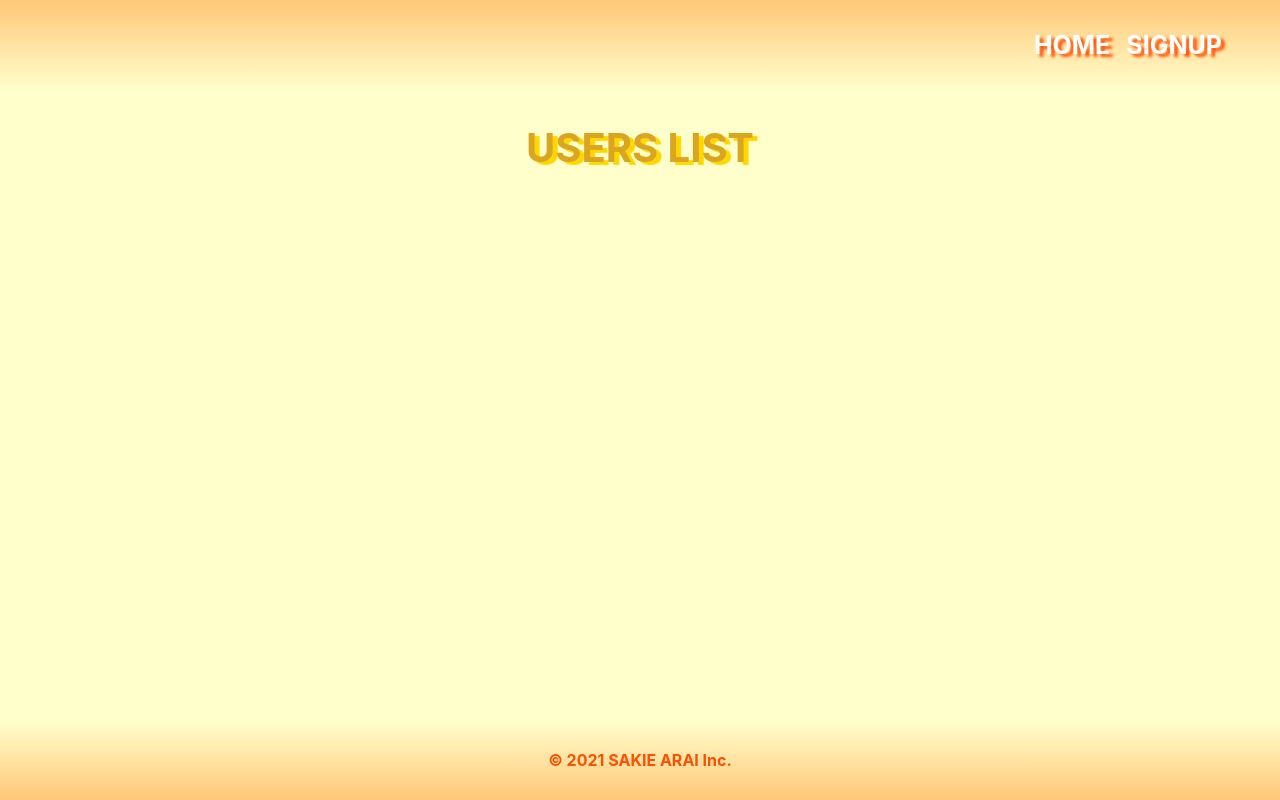
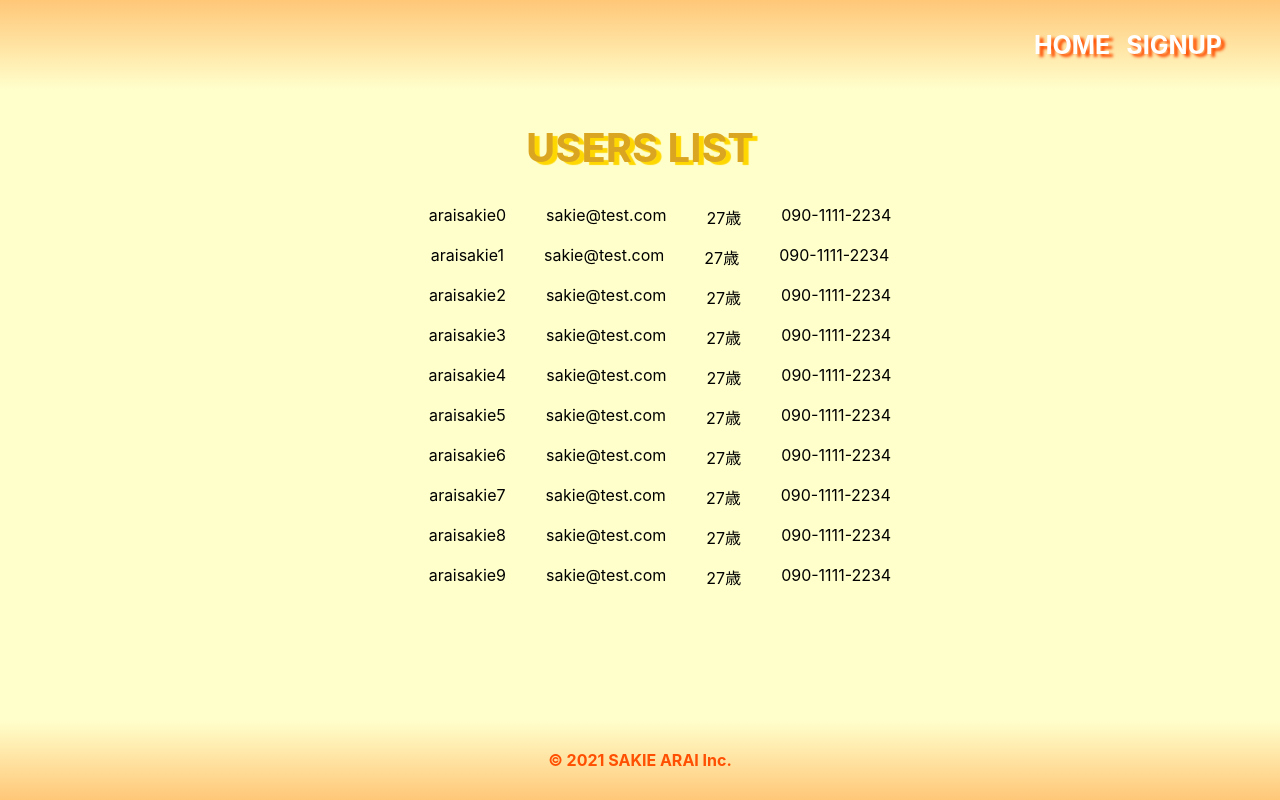
Before and after one commit to araisakie/React_User-Management, a React (Create React App) app: page / in a window 1280 px wide. Built offline with nearby package versions, Linux system fonts and the light colour scheme.

Commit message:
add:dummydata & UserData file

```diff
--- /dev/null
+++ b/src/UserData.jsx
@@ -0,0 +1,19 @@
+import React, { memo } from "react";
+import styled from "styled-components";
+
+export const UserData = memo((props) => {
+  const { user } = props;
+  return (
+    <SDl>
+      <dd>{user.name}</dd>
+      <dd>{user.email}</dd>
+      <dd>{user.age}</dd>
+      <dd>{user.telephone}</dd>
+    </SDl>
+  );
+});
+
+const SDl = styled.dl`
+  display: flex;
+  justify-content: center;
+`;
--- a/src/pages/Home.jsx
+++ b/src/pages/Home.jsx
@@ -1,12 +1,28 @@
 import styled from "styled-components";
 
 import { Layout } from "../component/layout/Layout";
+import { UserData } from "../../src/UserData";
+
+const users = [...Array(10).keys()].map((val) => {
+  return {
+    id: val,
+    name: `araisakie${val}`,
+    email: "sakie@test.com",
+    age: "27歳",
+    telephone: "090-1111-2234",
+  };
+});
 
 export const Home = () => {
   return (
     <Layout showFooter>
       <SContainer>
         <SH2>USERS LIST</SH2>
+        <div>
+          {users.map((user) => (
+            <UserData key={user.id} user={user} />
+          ))}
+        </div>
       </SContainer>
     </Layout>
   );
```
